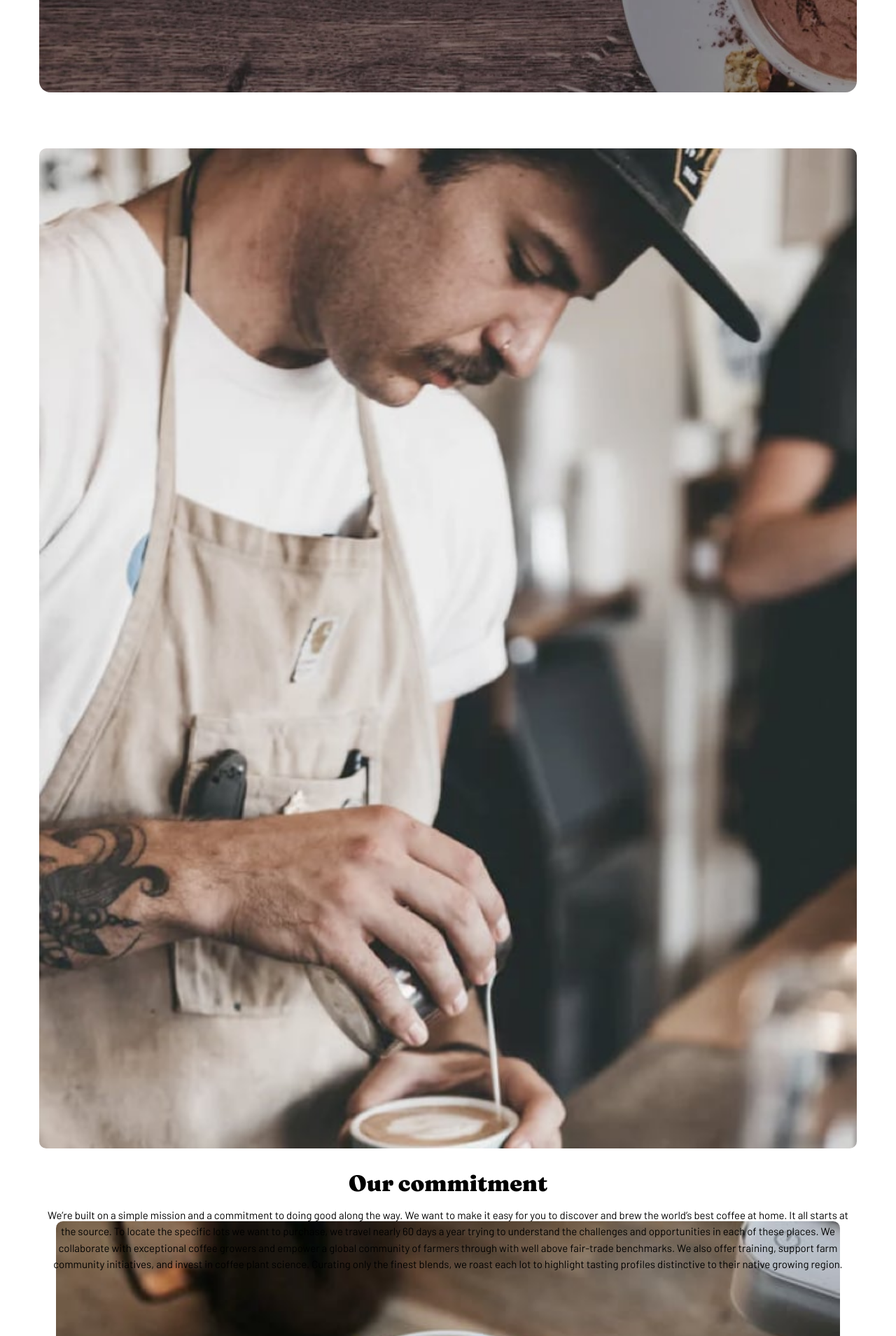
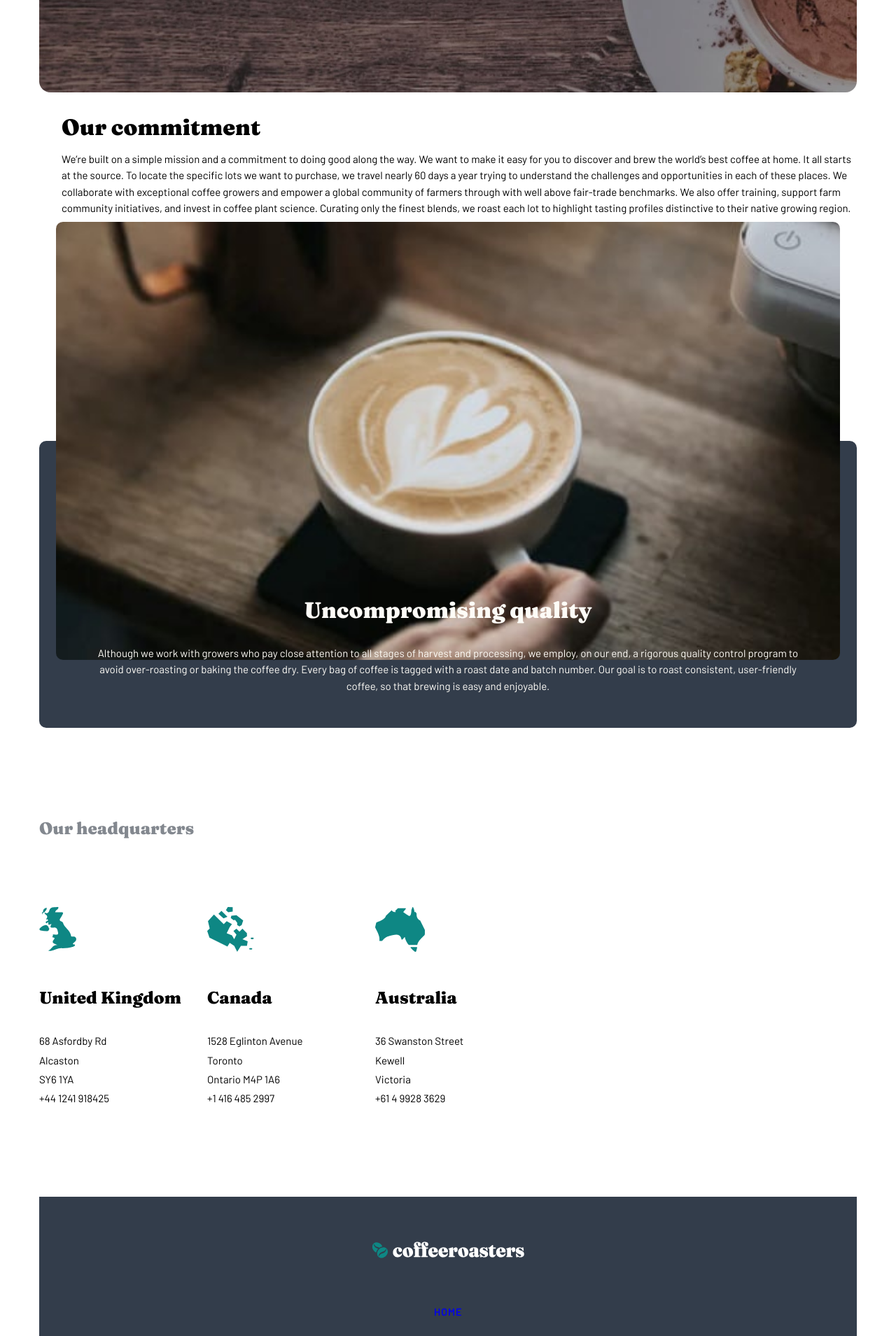
Before and after one commit to DrKlonk/fem-coffee, a Vue app: page /about in a window 1280 px wide. Shown: the part 420-2329 px from the top of the page at 70% size. Built offline with nearby package versions, Linux system fonts and the light colour scheme; what vue-window-size would draw is missing.

Commit message:
about us tablet

```diff
--- a/src/components/shared/Steps.vue
+++ b/src/components/shared/Steps.vue
@@ -32,7 +32,7 @@ export default {
 .step-item {
   @include respond(tab-port) {
     &:not(:last-of-type) {
-      margin-right: 1rem;
+      margin-right: 2rem;
     }
   }
 }
--- a/src/pages/about/AboutUs.vue
+++ b/src/pages/about/AboutUs.vue
@@ -11,24 +11,36 @@
 
   <section class="our-commitment">
     <img
+      v-if="$windowWidth < 600"
       class="image our-commitment__image"
       src="@/assets/about/mobile/image-commitment.jpg"
+      alt="A guy making coffee"
     />
+    <img
+      v-else-if="$windowWidth < 900"
+      class="image our-commitment__image"
+      src="@/assets/about/tablet/image-commitment.jpg"
+      alt="A guy making coffee"
+    />
+
+    <div class="our-commitment__text-container">
       <h3 class="our-commitment__heading">
         Our commitment
       </h3>
       <p class="our-commitment__paragraph">
         We’re built on a simple mission and a commitment to doing good along the
-      way. We want to make it easy for you to discover and brew the world’s best
-      coffee at home. It all starts at the source. To locate the specific lots
-      we want to purchase, we travel nearly 60 days a year trying to understand
-      the challenges and opportunities in each of these places. We collaborate
-      with exceptional coffee growers and empower a global community of farmers
-      through with well above fair-trade benchmarks. We also offer training,
-      support farm community initiatives, and invest in coffee plant science.
-      Curating only the finest blends, we roast each lot to highlight tasting
-      profiles distinctive to their native growing region.
+        way. We want to make it easy for you to discover and brew the world’s
+        best coffee at home. It all starts at the source. To locate the specific
+        lots we want to purchase, we travel nearly 60 days a year trying to
+        understand the challenges and opportunities in each of these places. We
+        collaborate with exceptional coffee growers and empower a global
+        community of farmers through with well above fair-trade benchmarks. We
+        also offer training, support farm community initiatives, and invest in
+        coffee plant science. Curating only the finest blends, we roast each lot
+        to highlight tasting profiles distinctive to their native growing
+        region.
       </p>
+    </div>
   </section>
 
   <section class="quality-statement">
@@ -48,7 +60,9 @@
 
   <section class="our-headquarters">
     <h4 class="our-headquarters__heading">Our headquarters</h4>
+    <div class="our-headquarters__container">
       <Headquarter v-for="hq in localHqs" :key="hq.country" :headquarter="hq" />
+    </div>
   </section>
 </template>
 
@@ -76,19 +90,38 @@ export default {
   width: 100%;
 }
 .our-commitment {
-  display: flex;
-  flex-direction: column;
+  @include flex-col-center;
+  @include respond(tab-port) {
+    flex-direction: row;
     align-items: center;
+  }
   &__image {
     margin-top: 5rem;
     border-radius: $br-large;
+    width: 100%;
+    @include respond(tab-port) {
+      width: 18rem;
+    }
+  }
+  &__text-container {
+    @include flex-col-center;
+    @include respond(tab-port) {
+      margin-left: 2rem;
+      align-items: start;
+    }
   }
   &__heading {
     margin-top: 2rem;
+    @include respond(tab-port) {
+      text-align: left;
+    }
   }
   &__paragraph {
     margin-top: 1rem;
     text-align: center;
+    @include respond(tab-port) {
+      text-align: left;
+    }
   }
 }
 
@@ -101,6 +134,11 @@ export default {
   position: relative;
   border-radius: $br-large;
   z-index: -2;
+
+  @include respond(tab-port) {
+    padding: 14rem 4.5rem 3rem 4.5rem;
+    margin-top: 20rem;
+  }
 
   &__image {
     position: absolute;
@@ -122,6 +160,16 @@ export default {
   &__heading {
     color: $color-grey;
     text-align: center;
+    @include respond(tab-port) {
+      text-align: left;
+    }
+  }
+
+  &__container {
+    @include respond(tab-port) {
+      display: flex;
+      justify-content: start;
+    }
   }
 }
 </style>
--- a/src/pages/about/Headquarter.vue
+++ b/src/pages/about/Headquarter.vue
@@ -33,20 +33,30 @@ export default {
 
 <style lang="scss">
 .headquarter {
-  display: flex;
-  flex-direction: column;
-  align-items: center;
+  @include flex-col-center;
+  @include respond(tab-port) {
+    align-items: start;
+    width: 14rem;
+    &:not(:last-of-type) {
+      margin-right: 1rem;
+    }
+  }
   &__image {
     margin-top: 6rem;
+    min-height: 4rem;
   }
   &__country {
     margin-top: 3rem;
+    @include respond(tab-port) {
+      font-size: 1.5rem;
+    }
   }
   &__address {
     margin-top: 2rem;
-    display: flex;
-    flex-direction: column;
-    align-items: center;
+    @include flex-col-center;
+    @include respond(tab-port) {
+      align-items: start;
+    }
   }
   &__address-line {
     font-style: normal;
```
Lines whose indentation alone changed are shown as unchanged.
